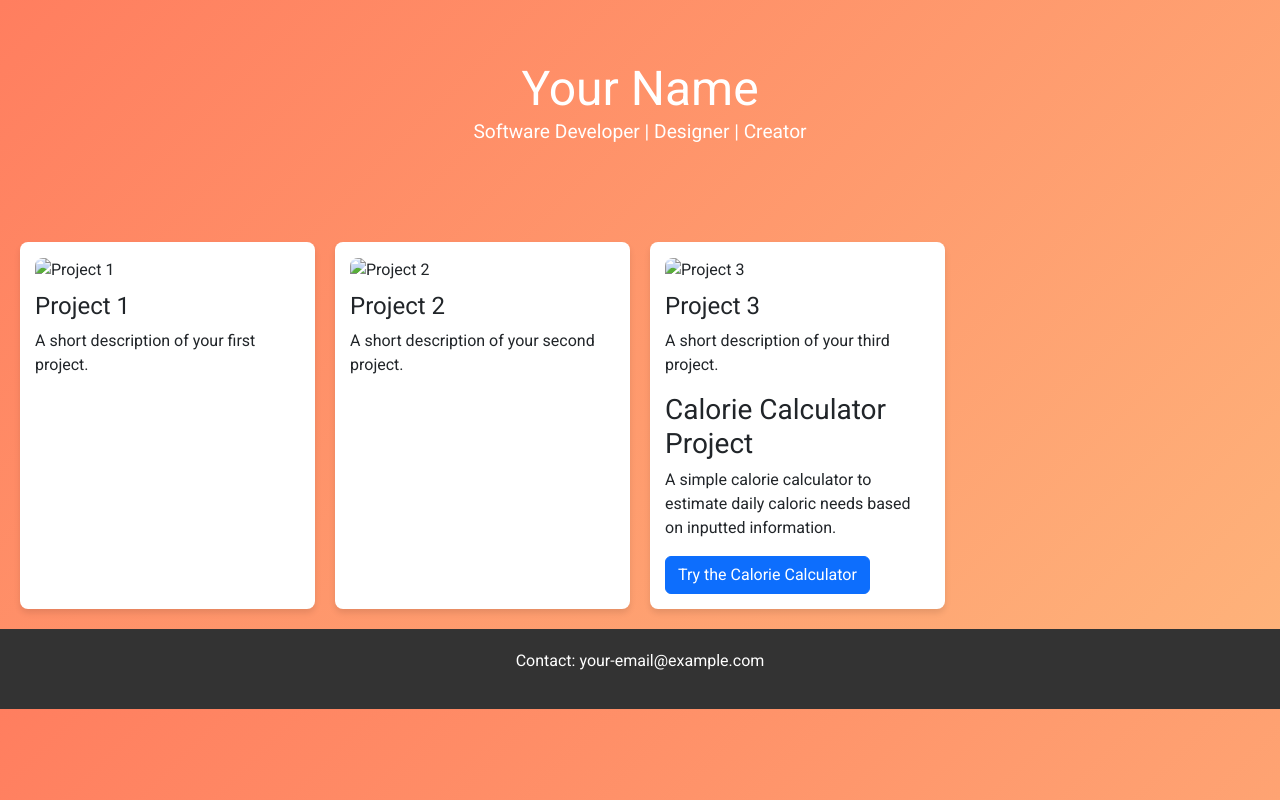
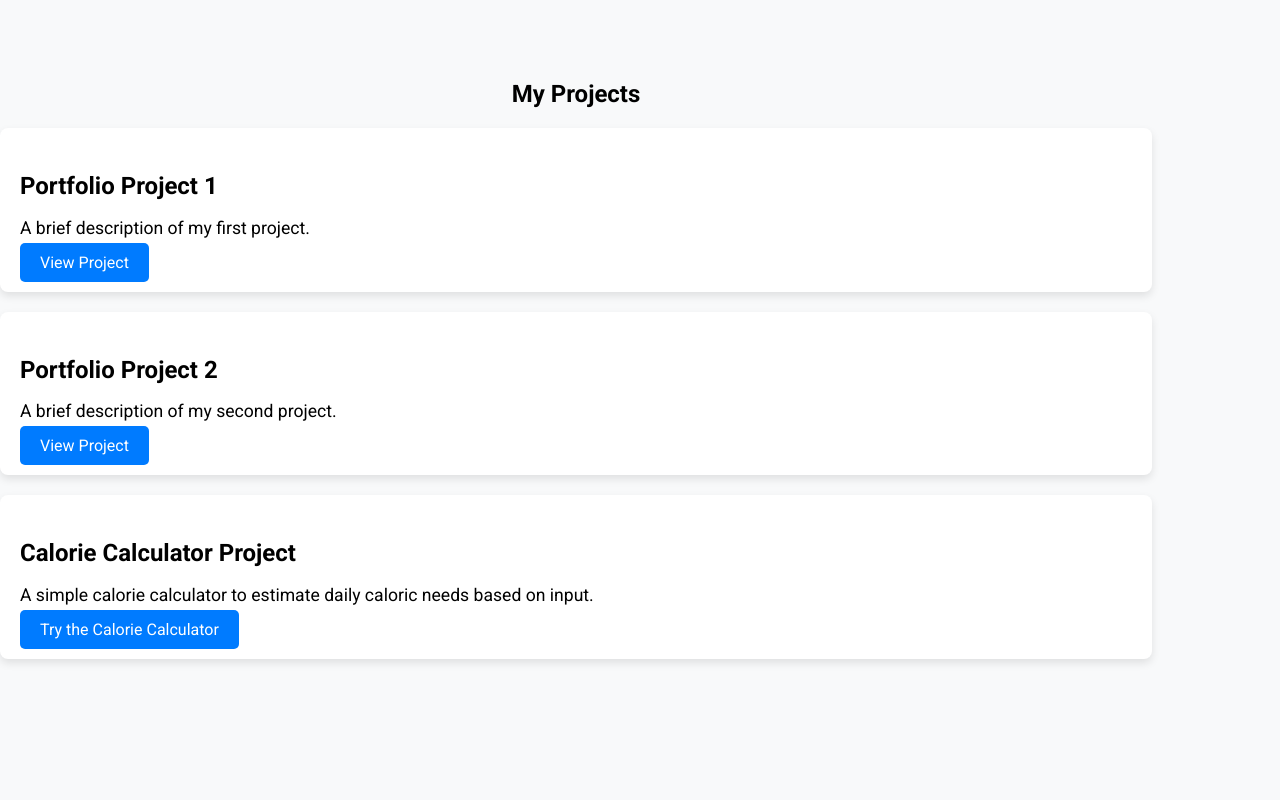
Before and after one commit to kjings/kjings, a plain HTML site: page index.html in a window 1280 px wide. Drawn offline with nearby package versions, Linux system fonts and the light colour scheme.

Commit message:
Update index.html

```diff
--- a/index.html
+++ b/index.html
@@ -3,159 +3,105 @@
 <head>
   <meta charset="UTF-8">
   <meta name="viewport" content="width=device-width, initial-scale=1.0">
-  <title>Your Name - Portfolio</title>
-
-  <!-- Add Google Font for custom font -->
+  <title>My Portfolio</title>
   <link href="https://fonts.googleapis.com/css2?family=Roboto:wght@400;700&display=swap" rel="stylesheet">
-
-  <!-- Add Bootstrap for responsive design and styling -->
-  <link href="https://cdn.jsdelivr.net/npm/bootstrap@5.3.0-alpha1/dist/css/bootstrap.min.css" rel="stylesheet">
-
   <style>
-    /* Basic body styling */
     body {
       font-family: 'Roboto', sans-serif;
+      background-color: #f8f9fa;
       margin: 0;
       padding: 0;
-      background: linear-gradient(135deg, #ff7e5f, #feb47b); /* Gradient background */
     }
 
-    /* Header styling */
-    header {
-      background-image: url('header-bg.jpg'); /* Replace with your own image */
-      background-size: cover;
-      background-position: center;
-      color: white;
-      text-align: center;
-      padding: 60px 0;
+    .container {
+      width: 90%;
+      margin: 0 auto;
     }
 
-    header h1 {
-      margin: 0;
-      font-size: 3em;
+    .text-center {
+      text-align: center;
     }
 
-    header p {
-      font-size: 1.2em;
+    .my-5 {
+      margin: 5rem 0;
     }
 
-    /* Project section styling */
-    .projects {
-      display: grid;
-      grid-template-columns: repeat(auto-fill, minmax(250px, 1fr));
-      gap: 20px;
+    .portfolio-item {
+      background-color: #fff;
       padding: 20px;
+      border-radius: 8px;
+      box-shadow: 0 4px 8px rgba(0, 0, 0, 0.1);
+      margin-bottom: 20px;
     }
 
-    /* Project card styling */
-    .project {
-      background-color: #fff;
-      padding: 15px;
-      border-radius: 8px;
-      box-shadow: 0 4px 6px rgba(0, 0, 0, 0.1);
-      transition: transform 0.3s ease, box-shadow 0.3s ease;
+    .btn-primary {
+      padding: 10px 20px;
+      background-color: #007bff;
+      color: white;
+      text-decoration: none;
+      border-radius: 5px;
+      transition: background-color 0.3s;
     }
 
-    .project:hover {
-      transform: translateY(-10px);
-      box-shadow: 0 8px 16px rgba(0, 0, 0, 0.2);
+    .btn-primary:hover {
+      background-color: #0056b3;
     }
 
-    .project img {
-      max-width: 100%;
-      border-radius: 8px;
+    .portfolio-item h3 {
+      font-size: 1.5em;
+      margin-bottom: 10px;
     }
 
-    .project h2 {
-      font-size: 1.5em;
-      margin-top: 10px;
-    }
-
-    .project p {
-      font-size: 1em;
-    }
-
-    /* Footer styling */
-    footer {
-      text-align: center;
-      padding: 20px;
-      background-color: #333;
-      color: white;
-    }
-
-    /* Fade-in effect on scroll */
-    .fade-in {
-      opacity: 0;
-      transition: opacity 1s ease-in-out;
-    }
-
-    .fade-in.visible {
-      opacity: 1;
+    .portfolio-item p {
+      font-size: 1.1em;
+      margin-bottom: 15px;
     }
   </style>
 </head>
 <body>
 
-  <!-- Header Section -->
-  <header>
-    <h1>Your Name</h1>
-    <p>Software Developer | Designer | Creator</p>
-  </header>
+  <!-- Navigation Bar (optional, if you have one) -->
+  <nav>
+    <!-- Navigation items can go here -->
+  </nav>
 
-  <!-- Portfolio Projects Section -->
-  <section class="projects">
-    <div class="project fade-in">
-      <img src="project1.jpg" alt="Project 1">
-      <h2>Project 1</h2>
-      <p>A short description of your first project.</p>
-    </div>
-    <div class="project fade-in">
-      <img src="project2.jpg" alt="Project 2">
-      <h2>Project 2</h2>
-      <p>A short description of your second project.</p>
-    </div>
-    <div class="project fade-in">
-      <img src="project3.jpg" alt="Project 3">
-      <h2>Project 3</h2>
-      <p>A short description of your third project.</p>
-      <!-- Example link to Calorie Calculator -->
-    <div class="portfolio-item">
-      <h3>Calorie Calculator Project</h3>
-      <p>A simple calorie calculator to estimate daily caloric needs based on inputted information.</p>
-      <a href="calorie_counter.html" class="btn btn-primary">Try the Calorie Calculator</a>
+  <!-- Main Section (Portfolio Projects) -->
+  <section id="portfolio" class="container my-5">
+    <h2 class="text-center mb-4">My Projects</h2>
+    <div class="row">
+      <!-- Example of another project -->
+      <div class="col-md-4">
+        <div class="portfolio-item">
+          <h3>Portfolio Project 1</h3>
+          <p>A brief description of my first project.</p>
+          <a href="project1.html" class="btn btn-primary">View Project</a>
+        </div>
       </div>
 
+      <!-- Example of another project -->
+      <div class="col-md-4">
+        <div class="portfolio-item">
+          <h3>Portfolio Project 2</h3>
+          <p>A brief description of my second project.</p>
+          <a href="project2.html" class="btn btn-primary">View Project</a>
+        </div>
+      </div>
+
+      <!-- Calorie Calculator Project -->
+      <div class="col-md-4">
+        <div class="portfolio-item">
+          <h3>Calorie Calculator Project</h3>
+          <p>A simple calorie calculator to estimate daily caloric needs based on input.</p>
+          <a href="calorie_calculator.html" class="btn btn-primary">Try the Calorie Calculator</a>
+        </div>
+      </div>
     </div>
   </section>
 
-  <!-- Footer Section -->
+  <!-- Footer (optional) -->
   <footer>
-    <p>Contact: your-email@example.com</p>
+    <!-- Footer content goes here -->
   </footer>
-
-  <!-- JavaScript for Smooth Scrolling and Fade-in Effect -->
-  <script>
-    // Smooth scrolling on anchor links
-    document.querySelectorAll('a[href^="#"]').forEach(anchor => {
-      anchor.addEventListener('click', function (e) {
-        e.preventDefault();
-        document.querySelector(this.getAttribute('href')).scrollIntoView({
-          behavior: 'smooth'
-        });
-      });
-    });
-
-    // Fade-in effect on scroll
-    window.addEventListener('scroll', function() {
-      const elements = document.querySelectorAll('.fade-in');
-      elements.forEach(el => {
-        const rect = el.getBoundingClientRect();
-        if (rect.top < window.innerHeight && rect.bottom > 0) {
-          el.classList.add('visible');
-        }
-      });
-    });
-  </script>
 
 </body>
 </html>
```
